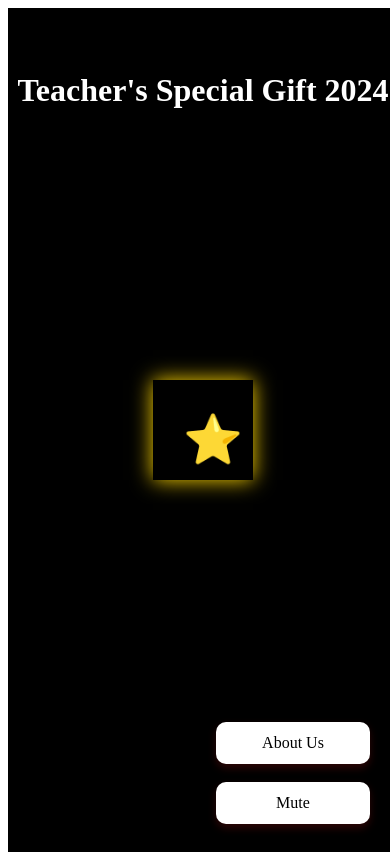
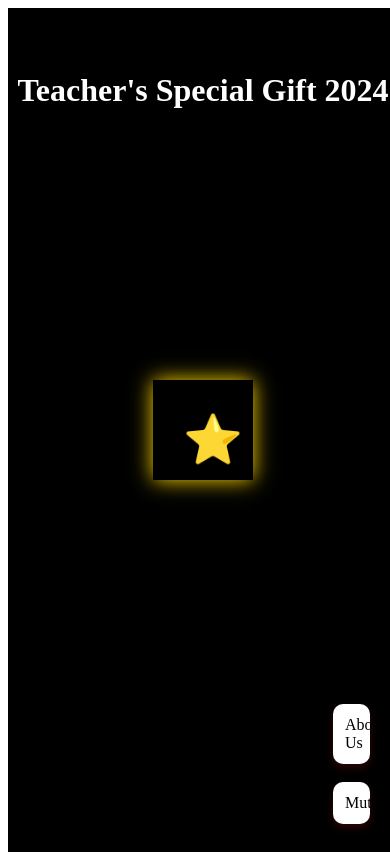
Before and after one commit to 234550H/tcher2024, a Vue app: page / in a window 390 px wide. Built offline with nearby package versions, Linux system fonts and the light colour scheme.

Commit message:
updated mobile responsiveness

```diff
--- a/src/App.vue
+++ b/src/App.vue
@@ -438,7 +438,7 @@ h1 {
 
   /* Position buttons relative to the screen width */
   .mute-toggle, .about-us-toggle {
-    width: calc(60% - 80px); /* Full width minus margin */
+    width: calc(30% - 80px); /* Full width minus margin */
     padding: 12px;
     font-size: 16px;
     position: fixed;
@@ -454,9 +454,6 @@ h1 {
     bottom: 80px; /* Positioned above the mute-toggle */
   }
 
-  .mute-toggle {
-    bottom: 20px; /* Positioned above the footer */
-  }
 
   .modal-content {
     width: 90%; /* Adjust width to fit smaller screens */
```
